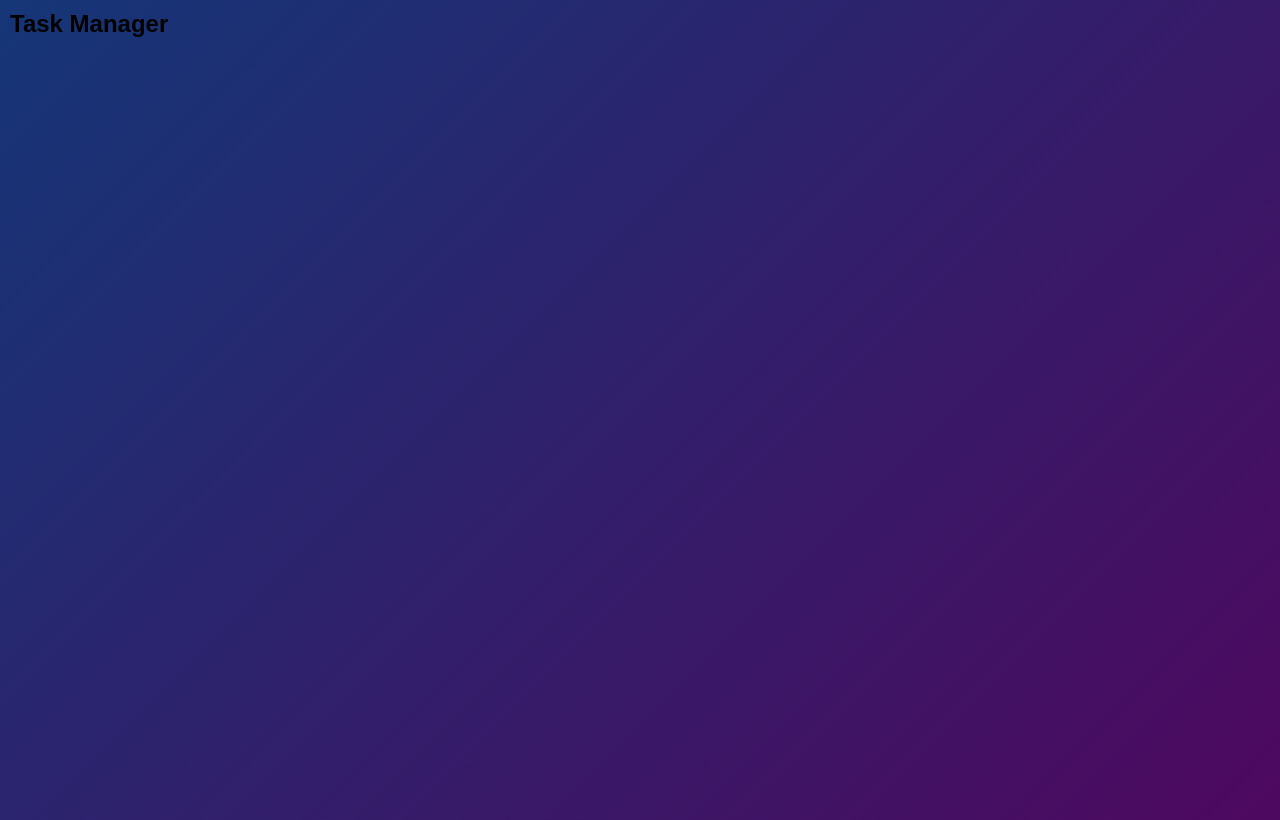
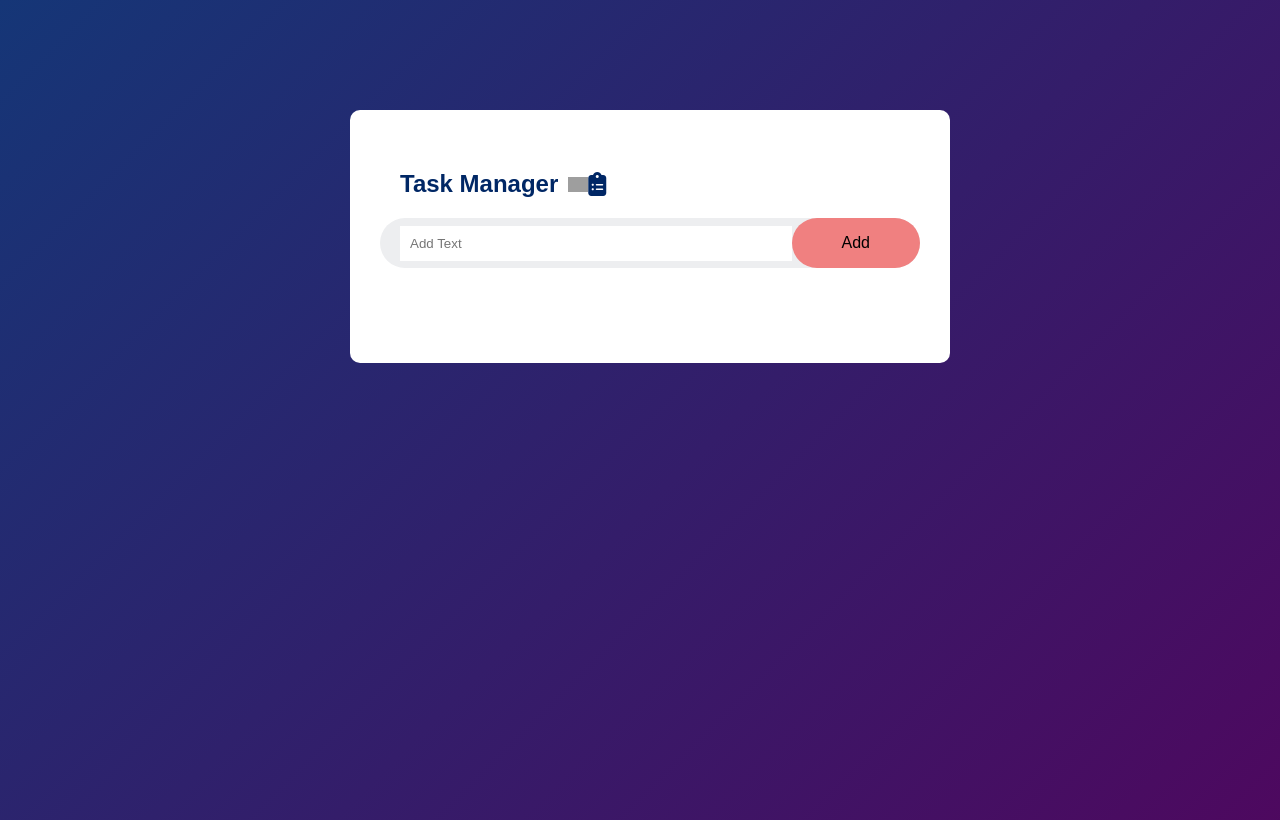
Before and after one commit to HarshkhareHK/Projects, a plain HTML site: page Task Manager/index.html in a window 1280 px wide. Drawn offline with Linux system fonts and the light colour scheme; grey boxes are pictures that could not be loaded.

Commit message:
task amnager

```diff
--- a/Task Manager/index.html
+++ b/Task Manager/index.html
@@ -5,11 +5,16 @@
     <meta name="viewport" content="width=device-width, initial-scale=1.0">
     <title>Task Manager</title>
     <link rel="stylesheet" href="style.css">
+    <script src="https://kit.fontawesome.com/fec667b6d3.js" crossorigin="anonymous"></script>
 </head>
 <body>
     <div class="container">
         <div class="taskmanager">
-            <h2>Task Manager <img src="" alt=""></h2>
+            <h2>Task Manager <img src="https://fontawesome.com/icons/bars-progress?f=classic&s=solid" alt=""><i class="fa-solid fa-clipboard-list"></i></h2>
+            <div class="row">
+                <input type="text" id="input-box" placeholder="Add Text">
+                <button>Add</button>
+            </div>
         </div>
     </div>
 
--- a/Task Manager/style.css
+++ b/Task Manager/style.css
@@ -9,3 +9,45 @@
     background: linear-gradient(135deg, #153677, #4e085f);
     padding: 10px;
 }
+.taskmanager{
+   width: 100%;
+   max-width: 540px;
+   background: #fff;
+   margin: 100px auto 20px;
+   padding: 40px 30px 70px;
+   border-radius: 10px;
+}
+.taskmanager h2{
+    color: #002765;
+    display: flex;
+    align-items: center;
+    margin: 20px;
+}
+.taskmanager h2 img{
+    width: 20px;
+    margin-left: 10px;
+}
+.row{
+    display: flex;
+    align-items: center;
+    justify-content: space-between;
+    background: #edeef0;
+    border-radius: 30px;
+    padding-left: 20px;
+    margin-bottom: 25px;
+}
+input{
+    flex: 1;
+    border: none;
+    outline: none;
+    background: transpaerent;padding: 10px;
+}
+button{
+    border: none;
+    outline: none;
+    padding: 16px 50px;
+    background: lightcoral;
+    font-size: 16px;
+    cursor: pointer;
+    border-radius: 40px;
+}
```
